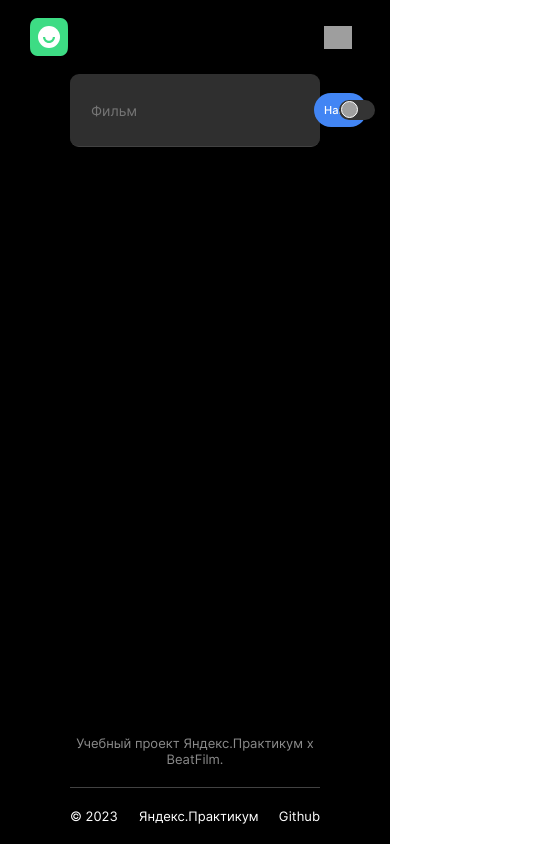
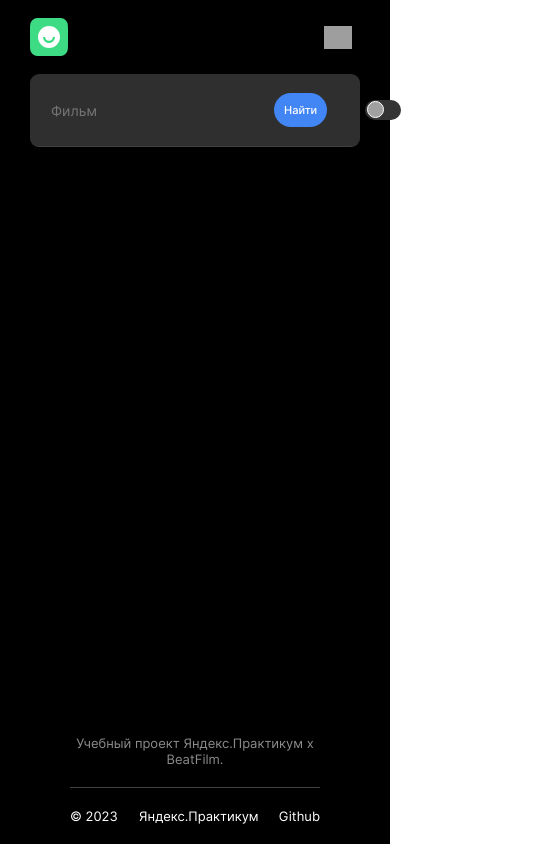
Before and after one commit to krylovis/movies-explorer-frontend, a React (Create React App) app: page /movies in a window 390 px wide. Shown: the whole page, 533 px wide, since content can reach past the window. Built offline with nearby package versions, Linux system fonts and the light colour scheme; grey boxes are pictures that could not be loaded.

Commit message:
add media

```diff
--- a/src/components/SectionContainer/SectionContainer.css
+++ b/src/components/SectionContainer/SectionContainer.css
@@ -8,3 +8,9 @@
   margin: 0 auto;
   padding: 0 70px;
 }
+
+@media screen and (max-width: 768px) {
+  .section-container__wrapper {
+    padding: 0 30px;
+  }
+}
```
